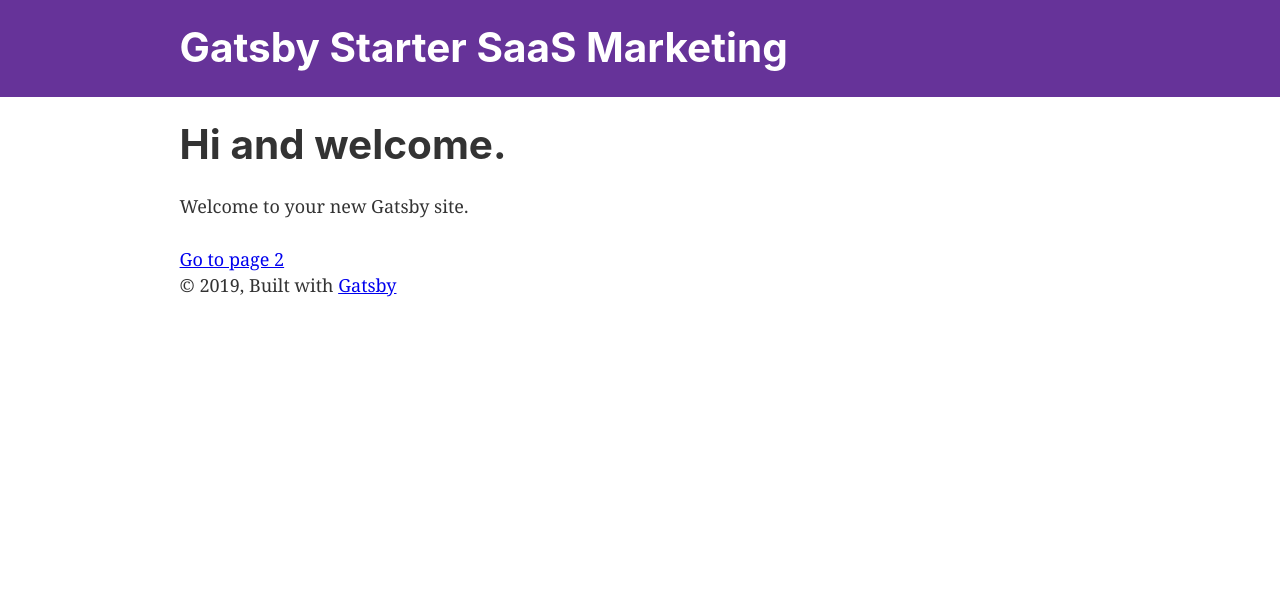
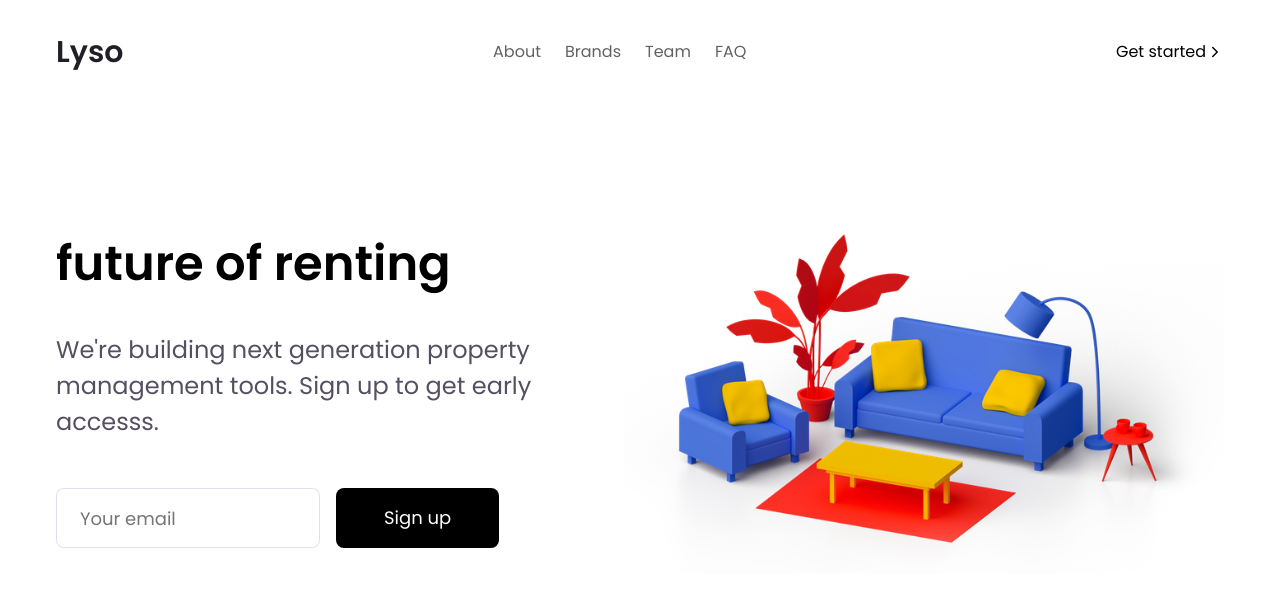
Before and after one commit to abraham-lopez-k3/gatsby-sass-marketing, a Gatsby site: page / in a window 1280 px wide. Built offline with nearby package versions, Linux system fonts and the light colour scheme; Gatsby itself is replaced by a stand-in of ours.

Commit message:
Updates layout and adds header and nav

```diff
--- a/gatsby-config.js
+++ b/gatsby-config.js
@@ -21,8 +21,8 @@ module.exports = {
     {
       resolve: `gatsby-source-filesystem`,
       options: {
-        name: `images`,
-        path: `${__dirname}/src/images`,
+        name: `product`,
+        path: `${__dirname}/src/images/product`,
       },
     },
     `gatsby-transformer-sharp`,
--- a/src/components/common/layout/layout.js
+++ b/src/components/common/layout/layout.js
@@ -1,49 +1,18 @@
-/**
- * Layout component that queries for data
- * with Gatsby's useStaticQuery component
- *
- * See: https://www.gatsbyjs.org/docs/use-static-query/
- */
-
 import React from "react"
 import PropTypes from "prop-types"
-import { useStaticQuery, graphql } from "gatsby"
+import { ThemeProvider } from "styled-components"
 
-import Header from "../../sections/header"
-import "./layout.css"
+import theme from "../../../styles/theme"
+import GlobalStyles from "../../../styles/GlobalStyles"
 
-const Layout = ({ children }) => {
-  const data = useStaticQuery(graphql`
-    query SiteTitleQuery {
-      site {
-        siteMetadata {
-          title
-        }
-      }
-    }
-  `)
-
-  return (
+const Layout = ({ children }) => (
+  <ThemeProvider theme={theme}>
     <>
-      <Header siteTitle={data.site.siteMetadata.title} />
-      <div
-        style={{
-          margin: `0 auto`,
-          maxWidth: 960,
-          padding: `0px 1.0875rem 1.45rem`,
-          paddingTop: 0,
-        }}
-      >
-        <main>{children}</main>
-        <footer>
-          © {new Date().getFullYear()}, Built with
-          {` `}
-          <a href="https://www.gatsbyjs.org">Gatsby</a>
-        </footer>
-      </div>
+      <GlobalStyles />
+      {children}
     </>
-  )
-}
+  </ThemeProvider>
+)
 
 Layout.propTypes = {
   children: PropTypes.node.isRequired,
--- a/src/components/common/layout/seo.js
+++ b/src/components/common/layout/seo.js
@@ -10,7 +10,7 @@ import PropTypes from "prop-types"
 import Helmet from "react-helmet"
 import { useStaticQuery, graphql } from "gatsby"
 
-function SEO({ description, lang, meta, title }) {
+const SEO = ({ description, lang, meta, title }) => {
   const { site } = useStaticQuery(
     graphql`
       query {
--- /dev/null
+++ b/src/components/common/navigation/navigation.js
@@ -0,0 +1,107 @@
+import React, { Component } from "react"
+import AnchorLink from "react-anchor-link-smooth-scroll"
+import Scrollspy from "react-scrollspy"
+import { ChevronRight } from "react-feather"
+
+import { Container } from "../../global"
+import {
+  Nav,
+  NavItem,
+  Brand,
+  StyledContainer,
+  NavListWrapper,
+  MobileMenu,
+  Mobile,
+} from "./style"
+
+// import { MenuIcon } from "../../../static/icons/menu.svg"
+
+const NAV_ITEMS = ["About", "Brands", "Team", "FAQ"]
+
+export default class Navigation extends Component {
+  state = {
+    mobileMenuOpen: false,
+    hasScrolled: false,
+  }
+
+  componentDidMount() {
+    window.addEventListener("scroll", this.handleScroll)
+  }
+
+  handleScroll = event => {
+    const scrollTop = window.pageYOffset
+
+    if (scrollTop > 32) {
+      this.setState({ hasScrolled: true })
+    } else {
+      this.setState({ hasScrolled: false })
+    }
+  }
+
+  toggleMobileMenu = () => {
+    this.setState(prevState => ({ mobileMenuOpen: !prevState.mobileMenuOpen }))
+  }
+
+  closeMobileMenu = () => {
+    if (this.state.mobileMenuOpen) {
+      this.setState({ mobileMenuOpen: false })
+    }
+  }
+
+  getNavAnchorLink = item => (
+    <AnchorLink href={`#${item.toLowerCase()}`} onClick={this.closeMobileMenu}>
+      {item}
+    </AnchorLink>
+  )
+
+  getNavList = ({ mobile = false }) => (
+    <NavListWrapper mobile={mobile}>
+      <Scrollspy
+        items={NAV_ITEMS.map(item => item.toLowerCase())}
+        currentClassName="active"
+        mobile={mobile}
+        offset={-64}
+      >
+        {NAV_ITEMS.map(navItem => (
+          <NavItem key={navItem}>{this.getNavAnchorLink(navItem)}</NavItem>
+        ))}
+      </Scrollspy>
+    </NavListWrapper>
+  )
+
+  render() {
+    const { mobileMenuOpen } = this.state
+
+    return (
+      <Nav {...this.props} scrolled={this.state.hasScrolled}>
+        <StyledContainer>
+          <Brand>
+            <Scrollspy offset={-64} item={["top"]} currentClassName="active">
+              <AnchorLink href="#top" onClick={this.closeMobileMenu}>
+                Lyso
+              </AnchorLink>
+            </Scrollspy>
+          </Brand>
+          <Mobile>
+            <button onClick={this.toggleMobileMenu} style={{ color: "black" }}>
+              {/* <MenuIcon /> */}
+            </button>
+          </Mobile>
+
+          <Mobile hide>{this.getNavList({})}</Mobile>
+          <div style={{ display: "flex", alignItems: "center" }}>
+            <button>Get started</button>
+            <ChevronRight size={18} />
+          </div>
+        </StyledContainer>
+        <Mobile>
+          {mobileMenuOpen && (
+            <MobileMenu>
+              <Container>{this.getNavList({ mobile: true })}</Container>
+            </MobileMenu>
+          )}
+        </Mobile>
+      </Nav>
+    )
+  }
+}
--- /dev/null
+++ b/src/components/common/navigation/style.js
@@ -0,0 +1,107 @@
+import styled from "styled-components"
+
+import { Container } from "../../global"
+
+export const Nav = styled.nav`
+  padding: ${props => (props.scrolled ? `12px 0` : `32px 0`)};
+  /* background-color: ${props => props.theme.color.primary}; */
+  position: fixed;
+  width: 100%;
+  top: 0;
+  z-index: 1000;
+  background: ${props => (props.scrolled ? `white` : null)};
+  box-shadow: ${props =>
+    props.scrolled ? `rgba(72, 76, 87, 0.1) 0px 1px 3px` : null};
+  transition: 0.4s cubic-bezier(0.2, 0.8, 0.2, 1);
+`
+
+export const StyledContainer = styled(Container)`
+  display: flex;
+  justify-content: space-between;
+  align-items: center;
+`
+
+export const NavListWrapper = styled.div`
+  ul {
+    list-style: none;
+    margin: 0;
+    padding: 0;
+    display: flex;
+    flex-direction: row;
+
+    ${({ mobile }) =>
+      mobile &&
+      `
+        flex-direction: column;
+        margin-top: 1em;
+
+        > ${NavItem} {
+          margin: 0;
+          margin-top: 0.75em;
+        }
+      `};
+  }
+`
+
+export const NavItem = styled.li`
+  margin: 0 0.75em;
+  font-family: ${props => props.theme.font.secondary};
+  ${props => props.theme.font_size.small};
+  font-size: 16px;
+
+  a {
+    text-decoration: none;
+    opacity: 0.7;
+    color: ${props => props.theme.color.black.regular};
+  }
+
+  &.active {
+    a {
+      opacity: 1;
+    }
+  }
+`
+
+export const MobileMenu = styled.div`
+  width: 100%;
+  height: 100vh;
+  z-index: 1000;
+  background: ${props => props.theme.color.regular};
+`
+
+export const Brand = styled.div`
+  font-family: ${props => props.theme.font.primary};
+  ${props => props.theme.font_size.large};
+  color: ${props => props.theme.color.black.regular};
+  font-weight: 600;
+  text-decoration: none;
+  margin: 0;
+  ul {
+    list-style: none;
+    margin: 0;
+    padding: 0;
+
+    a {
+      color: ${props => props.theme.color.black.regular};
+      text-decoration: none;
+    }
+  }
+`
+
+export const Mobile = styled.div`
+  display: none;
+
+  @media (max-width: ${props => props.theme.screen.md}) {
+    display: block;
+  }
+
+  ${props =>
+    props.hide &&
+    `
+    display: block;
+
+    @media (max-width: ${props.theme.screen.md}) {
+      display: none;
+    }
+  `}
+`
--- a/src/components/global.js
+++ b/src/components/global.js
@@ -0,0 +1,58 @@
+import styled from "styled-components"
+
+export const Container = styled.div`
+  max-width: 1200px;
+  width: 100%;
+  margin: 0 auto;
+  padding: 0 16px;
+
+  @media (min-width: ${props => props.theme.screen.xs}) {
+    max-width: 540px;
+  }
+
+  @media (min-width: ${props => props.theme.screen.sm}) {
+    max-width: 720px;
+  }
+
+  @media (min-width: ${props => props.theme.screen.md}) {
+    max-width: 960px;
+  }
+
+  @media (min-width: ${props => props.theme.screen.lg}) {
+    max-width: 1200px;
+  }
+
+  ${props =>
+    props.fluid &&
+    `
+    max-width: 1200px !important;
+  `};
+`
+
+// needs more thought about the props.accent
+export const Section = styled.section`
+  padding: 128px 0;
+  overflow: hidden;
+  background-color: ${props => {
+    switch (props.accent) {
+      case "secondary":
+        return props.theme.color.white.dark
+      case "main":
+        return props.theme.color.primary
+      default:
+        return "white"
+    }
+  }};
+
+  @media (max-width: ${props => props.theme.screen.md}) {
+    padding: 96px 0;
+  }
+
+  ${props =>
+    props.accent &&
+    `background-color: ${
+      props.accent === "secondary"
+        ? props.theme.color.white.dark
+        : props.theme.color.primary
+    }`};
+`
--- a/src/components/sections/header.js
+++ b/src/components/sections/header.js
@@ -1,42 +1,181 @@
-import { Link } from "gatsby"
-import PropTypes from "prop-types"
 import React from "react"
+import styled from "styled-components"
+import { graphql, useStaticQuery } from "gatsby"
+import Img from "gatsby-image"
 
-const Header = ({ siteTitle }) => (
-  <header
-    style={{
-      background: `rebeccapurple`,
-      marginBottom: `1.45rem`,
-    }}
-  >
-    <div
-      style={{
-        margin: `0 auto`,
-        maxWidth: 960,
-        padding: `1.45rem 1.0875rem`,
-      }}
-    >
-      <h1 style={{ margin: 0 }}>
-        <Link
-          to="/"
-          style={{
-            color: `white`,
-            textDecoration: `none`,
-          }}
-        >
-          {siteTitle}
-        </Link>
-      </h1>
-    </div>
-  </header>
-)
+import { Container } from "../global"
 
-Header.propTypes = {
-  siteTitle: PropTypes.string,
-}
+const Header = () => {
+  const data = useStaticQuery(graphql`
+    query {
+      file(sourceInstanceName: { eq: "product" }, name: { eq: "couch" }) {
+        childImageSharp {
+          fluid(maxWidth: 1600) {
+            ...GatsbyImageSharpFluid
+          }
+        }
+      }
+    }
+  `)
 
-Header.defaultProps = {
-  siteTitle: ``,
+  return (
+    <HeaderWrapper id="top">
+      <Container>
+        <Grid>
+          <HeaderTextGroup>
+            <h1>future of renting</h1>
+            <p>
+              We're building next generation property management tools. Sign up
+              to get early accesss.
+            </p>
+            <HeaderForm>
+              <HeaderInput placeholder="Your email" />
+              <HeaderButton>Sign up</HeaderButton>
+            </HeaderForm>
+          </HeaderTextGroup>
+          <Text>
+            <Img
+              style={{
+                width: "600px",
+                maxWidth: "100%",
+                marginBottom: -16,
+              }}
+              fluid={data.file.childImageSharp.fluid}
+            />
+            <br />
+          </Text>
+        </Grid>
+      </Container>
+    </HeaderWrapper>
+  )
 }
 
 export default Header
+
+const HeaderWrapper = styled.header`
+  /* background-color: ${props => props.theme.color.primary}; */
+  background-color: white;
+  padding-top: 192px; /* Nav is 96px in height
+      so this gives us 96px of padding up to the bottom of the nav
+   */
+
+  @media (max-width: ${props => props.theme.screen.md}) {
+    padding-top: 128px;
+  }
+`
+
+const HeaderTextGroup = styled.div`
+  margin: 0;
+
+  > div {
+    width: 120%;
+    margin-bottom: -4.5%;
+
+    @media (max-width: ${props => props.theme.screen.md}) {
+      width: 100%;
+    }
+  }
+
+  h1 {
+    margin-bottom: 40px;
+  }
+
+  p {
+    margin-bottom: 48px;
+  }
+`
+
+const Grid = styled.div`
+  display: grid;
+  grid-template-columns: 1fr 1fr;
+  align-items: center;
+  grid-gap: 64px;
+  min-height: 400px;
+
+  @media (max-width: ${props => props.theme.screen.md}) {
+    grid-template-columns: 1fr;
+    grid-gap: 80px;
+  }
+`
+
+const HeaderForm = styled.form`
+  display: flex;
+  align-items: center;
+`
+
+const HeaderInput = styled.input`
+  box-shadow: rgb(222, 226, 239) 0px 0px 0px 1px inset;
+  background-color: rgb(255, 255, 255);
+  color: black;
+  font-size: 18px;
+  font-weight: 500;
+  max-width: 264px;
+  height: 60px;
+  line-height: normal;
+  padding-left: 24px;
+  padding-right: 24px;
+  margin-right: 16px;
+  -webkit-appearance: none;
+  box-sizing: border-box;
+  outline-color: transparent;
+  outline-offset: 4px;
+  outline-style: none;
+  outline-width: 1px;
+  transition-duration: 150ms;
+  transition-property: all;
+  transition-timing-function: ease-in-out;
+  border-radius: 8px;
+  border-width: 0px;
+  &:focus {
+    box-shadow: rgb(0, 0, 0) 0px 0px 0px 2px inset,
+      rgba(46, 82, 180, 0.18) 0px 0px 0px 4px;
+  }
+`
+
+const HeaderButton = styled.button`
+  background-color: black;
+  color: rgb(255, 255, 255);
+  display: inline-block;
+  font-size: 18px;
+  font-weight: 500;
+  max-width: 264px;
+  height: 60px;
+  line-height: 1;
+  padding-left: 48px;
+  padding-right: 48px;
+  -webkit-appearance: none;
+  box-sizing: border-box;
+  cursor: pointer;
+  outline-style: none;
+  text-align: center;
+  transition-duration: 200ms;
+  user-select: none;
+  white-space: nowrap;
+  border-radius: 8px;
+  border-width: initial;
+  border-style: none;
+  border-color: initial;
+  border-image: initial;
+  text-decoration: none;
+  &:hover {
+    box-shadow: rgba(110, 120, 152, 0.22) 0px 2px 10px 0px;
+    color: rgb(255, 255, 255);
+    transform: translateY(-3px);
+  }
+`
+const Text = styled.div`
+  justify-self: center;
+
+  @media (max-width: ${props => props.theme.screen.md}) {
+    justify-self: start;
+  }
+`
+
+// const StyledExternalLink = styled(ExternalLink)`
+//   color: inherit;
+//   text-decoration: none;
+
+//   &:hover {
+//     color: ${props => props.theme.color.black.regular};
+//   }
+// `;
--- a/src/pages/index.js
+++ b/src/pages/index.js
@@ -1,15 +1,16 @@
 import React from "react"
-import { Link } from "gatsby"
 
 import Layout from "../components/common/layout/layout"
 import SEO from "../components/common/layout/seo"
+import Navigation from "../components/common/navigation/navigation"
+
+import Header from "../components/sections/header"
 
 const IndexPage = () => (
   <Layout>
     <SEO title="Home" />
-    <h1>Hi and welcome.</h1>
-    <p>Welcome to your new Gatsby site.</p>
-    <Link to="/page-2/">Go to page 2</Link>
+    <Navigation />
+    <Header />
   </Layout>
 )
 
```
Also changed, not shown: README.md, src/images/product/couch.png (added), src/images/product/hero_test.jpg (added), src/static/icons/menu.svg (added).
